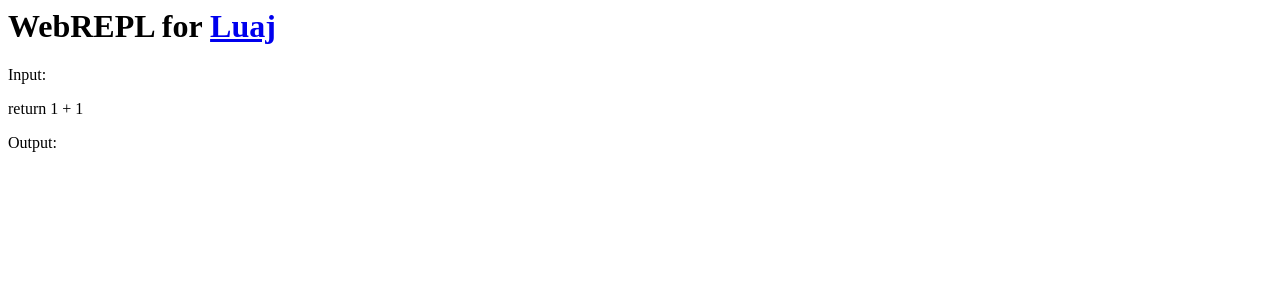
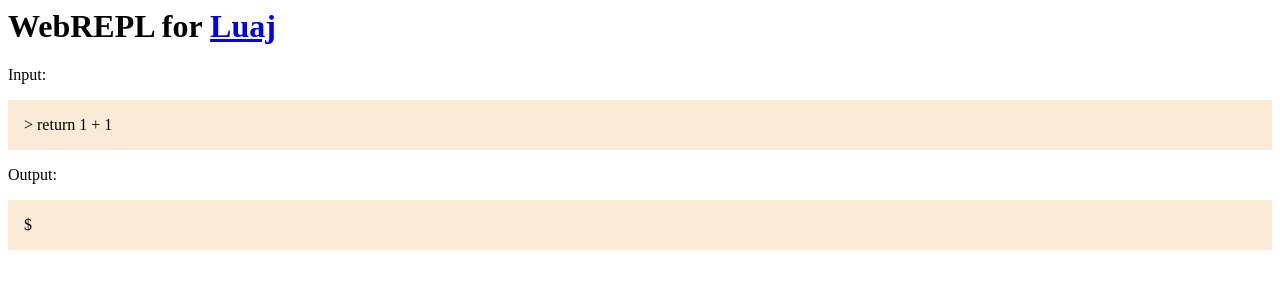
Before and after one commit to shakna-israel/luaj_webrepl, a plain HTML site: page index.html in a window 1280 px wide. Drawn offline with Linux system fonts and the light colour scheme; no server answers.

Commit message:
Added some basic styling

```diff
--- a/index.html
+++ b/index.html
@@ -1,3 +1,10 @@
+<doctype! html>
+<head>
+	<meta charset="utf-8">
+	<meta name="viewport" content="width=device-width, initial-scale=1">
+	<title>Luaj WebREPL</title>
+</head>
+
 <h1>WebREPL for <a href="https://git.sr.ht/~shakna/luaj">Luaj</a></h1>
 
 <span>Input: </span>
@@ -5,6 +12,26 @@
 
 <span>Output: </span>
 <p id="output"></p>
+
+<style>
+#code::before {
+  content: "> ";
+}
+
+#code {
+  background-color: antiquewhite;
+  padding: 1em;
+}
+
+#output::before {
+  content: "$ ";
+}
+
+#output {
+  background-color: antiquewhite;
+  padding: 1em;
+}
+</style>
 
 <script src="fengari-web.js" type="text/javascript"></script>
 
```
